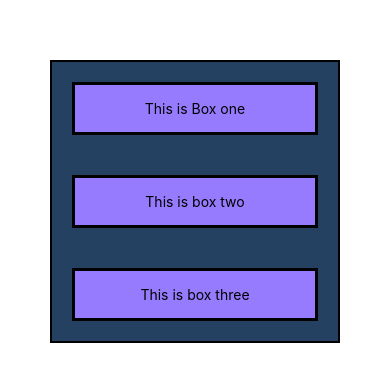
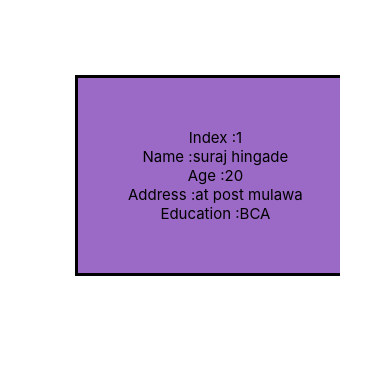
Before and after one commit to Surajhingade/React-Native, a React Native app: screen / in a window 390 px wide. Shown: the top 382 px of the page. Built offline with nearby package versions, Linux system fonts and the light colour scheme.

Commit message:
Impliment scroll effect

```diff
--- a/App.js
+++ b/App.js
@@ -5,6 +5,7 @@ import BoxModelInReactNative from './src/components/BoxModelInReactNative';
 import Btn from './src/components/Btn';
 import MultipleBoxInOneElement from './src/components/MultipleBoxInOneElement';
 import SampleCard from './src/components/SampleCard';
+import ScrollingEffect from './src/components/ScrollingEffect';
 import Touchable from './src/components/Touchable';
 
 
@@ -24,7 +25,9 @@ const App = ()=>{
 {/* MultipleBoxInOneElement component  */}
 {/* <MultipleBoxInOneElement /> */}
 {/*  box model  */}
-<BoxModelInReactNative / >
+{/* <BoxModelInReactNative / > */}
+{/* scrolling effect  */}
+<ScrollingEffect />
 
     </View>
 
--- /dev/null
+++ b/src/components/ScrollingEffect.js
@@ -0,0 +1,128 @@
+import React from 'react'
+import {View,Text,StyleSheet,FlatList} from 'react-native';
+const ScrollingEffect = () => {
+
+    const Data = [{
+        name:"suraj hingade",
+        index:1,
+        age:20,
+        address:"at post mulawa",
+        education: "BCA"
+    },{
+        name:"suraj hingade",
+        index:9,
+        age:20,
+        address:"at post mulawa",
+        education: "BCA"
+    },{
+        name:"suraj hingade",
+        index:10,
+        age:20,
+        address:"at post mulawa",
+        education: "BCA"
+    },{
+        name:"suraj hingade",
+        index:2,
+        age:20,
+        address:"at post mulawa",
+        education: "BCA"
+    },{
+        name:"suraj hingade",
+        index:3,
+        age:20,
+        address:"at post mulawa",
+        education: "BCA"
+    },{
+        name:"suraj hingade",
+        index:4,
+        age:20,
+        address:"at post mulawa",
+        education: "BCA"
+    },{
+        name:"suraj hingade",
+        index:5,
+        age:20,
+        address:"at post mulawa",
+        education: "BCA"
+    },{
+        name:"suraj hingade",
+        index:6,
+        age:20,
+        address:"at post mulawa",
+        education: "BCA"
+    },{
+        name:"suraj hingade",
+        index:7,
+        age:20,
+        address:"at post mulawa",
+        education: "BCA"
+    },{
+        name:"suraj hingade",
+        index:8,
+        age:20,
+        address:"at post mulawa",
+        education: "BCA"
+    } ];
+
+  return (
+    <>
+
+<View>
+      <FlatList
+        // style={style.flatList}
+        data={Data}
+        horizontal
+        // numColumns={3}
+        showsHorizontalScrollIndicator={false}
+        showsVerticalScrollIndicator={false}
+        keyExtractor={(key)=>{
+            return key.index
+        }}
+
+
+        renderItem={(element) => {
+
+          return (
+               <>
+               <View style={style.main}>
+                    <Text style={style.listStyle}>Index :{element.item.index}</Text>
+                    <Text style={style.listStyle} >Name :{element.item.name}</Text>
+                    <Text style={style.listStyle} >Age :{element.item.age}</Text>
+                    <Text style={style.listStyle} >Address :{element.item.address}</Text>
+                    <Text style={style.listStyle} >Education :{element.item.education}</Text>
+                    </View>
+                    </>
+          )
+        }}
+      />
+    </View>
+
+    </>
+  )
+}
+
+const style = StyleSheet.create({
+    flatList: {
+      fontSize: 30,
+      borderBottomColor: "red",
+      color: "red",
+      padding: 10,
+      borderWidth: 0.5,
+      borderStyle: "solid",
+      margin: 10,
+    },
+    listStyle: {
+      textAlign: "center",
+      fontSize:15,
+    },
+    main :{
+        padding:50,
+        borderWidth:3,
+        margin:25,
+        textAlign:"center",
+        backgroundColor:"rgb(155,106,198)",
+        fontSize:25,
+    },
+  });
+
+export default ScrollingEffect
```
